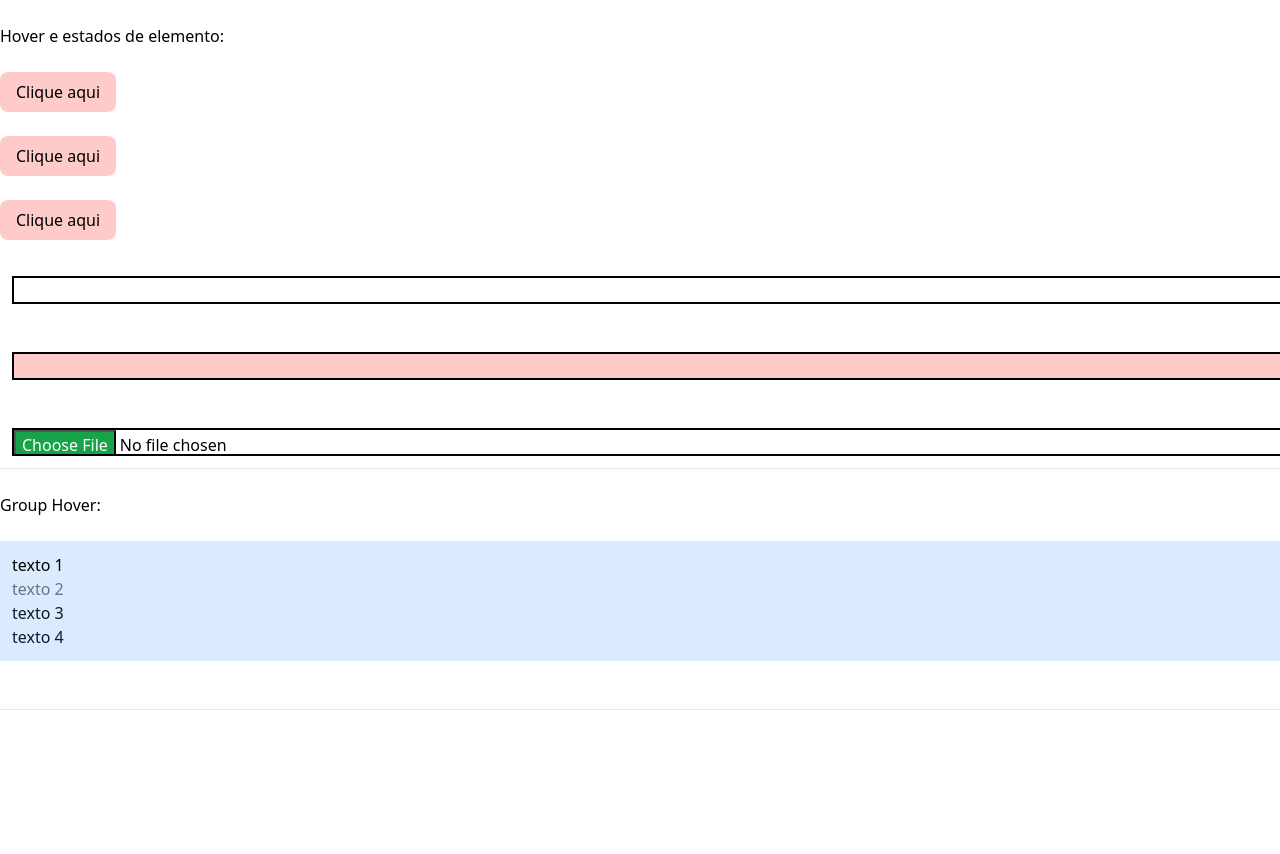
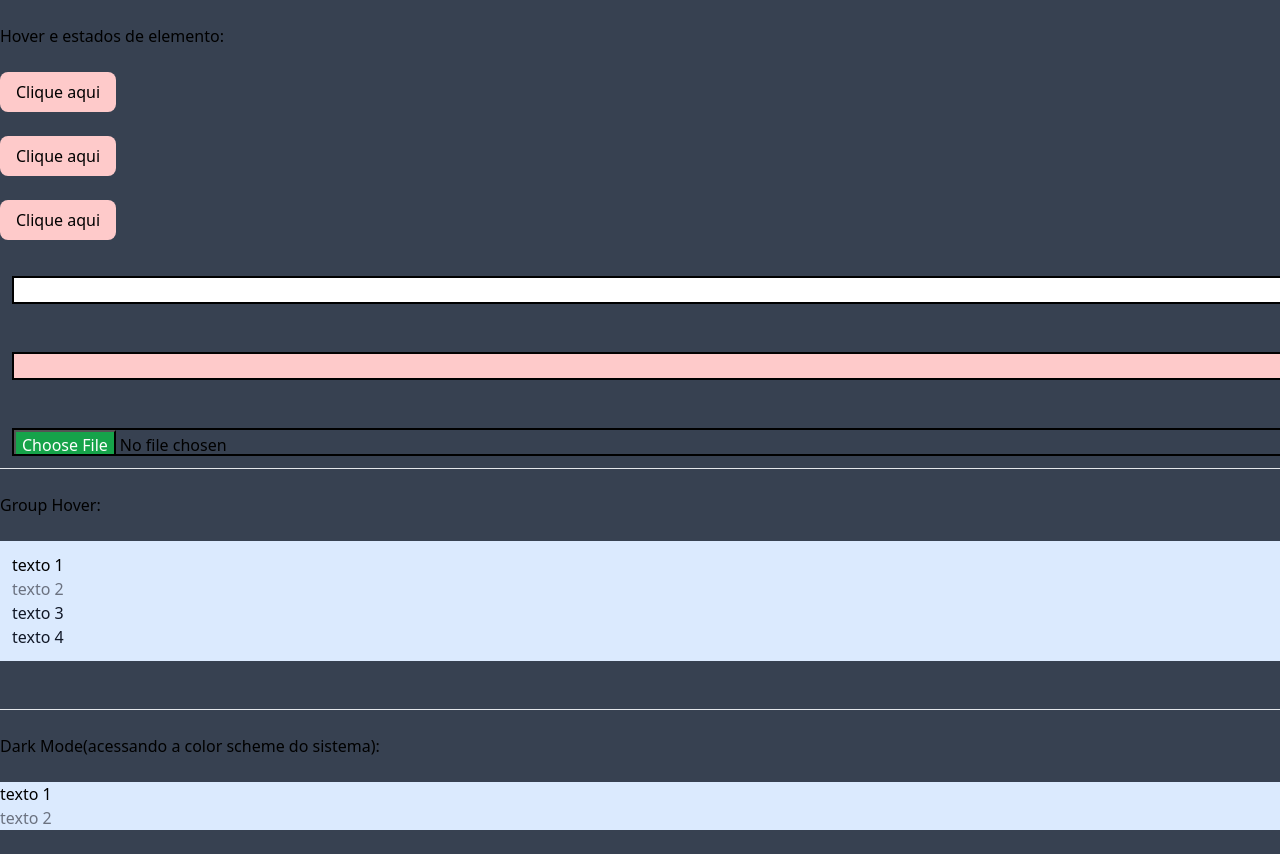
Before and after one commit to Dande94/EstudandoTailwind, a website: page acoesComInteracoes/src/index.html in a window 1280 px wide. Shown: the top 854 px of the page. Before the commit the page ends 800 px from the top, so only its background shows below. Drawn offline with Linux system fonts and the light colour scheme.

Commit message:
Modulo 5 - Dark Mode(usando color scheme do sistema)

```diff
--- a/acoesComInteracoes/src/index.html
+++ b/acoesComInteracoes/src/index.html
@@ -6,7 +6,7 @@
     <link rel="stylesheet" href="../dist/output.css">
     <title>Ações e Interações</title>
 </head>
-<body class="container mx-auto">
+<body class="container mx-auto bg-gray-700">
     <br>
     <h1 class="">Hover e estados de elemento:</h1>
     <br>
@@ -56,5 +56,17 @@
      -->
     <br>
     <hr>
+    <br>
+    <h1 class="">Dark Mode(acessando a color scheme do sistema):</h1>
+    <br>
+    <div class="bg-blue-100 dark:bg-blue-800'">
+        <p class="text-black dark:text-white">texto 1</p>
+        <p class="text-gray-500 dark:text-white">texto 2</p>
+    </div>
+
+    <br>
+    <!--
+        'dark:' :captura a definição de tema claro ou escuro do sistema e aplica ao layout
+     -->
 </body>
 </html>
```
Also changed, not shown: acoesComInteracoes/dist/output.css.
